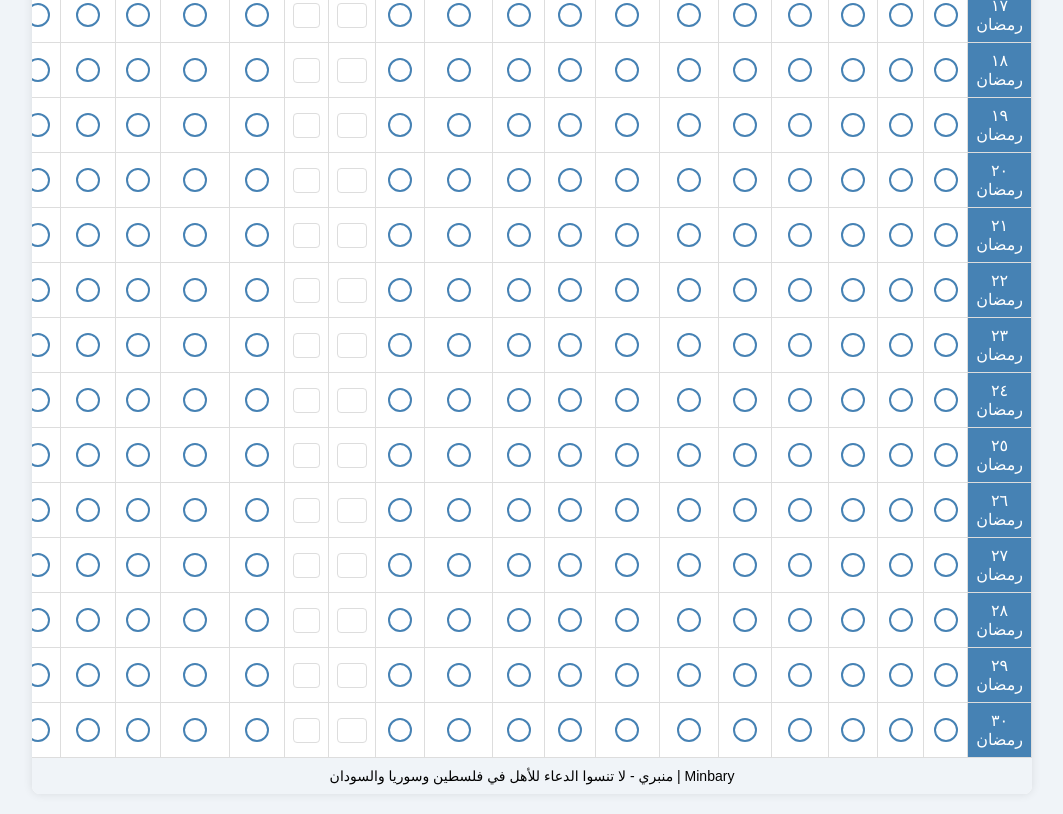
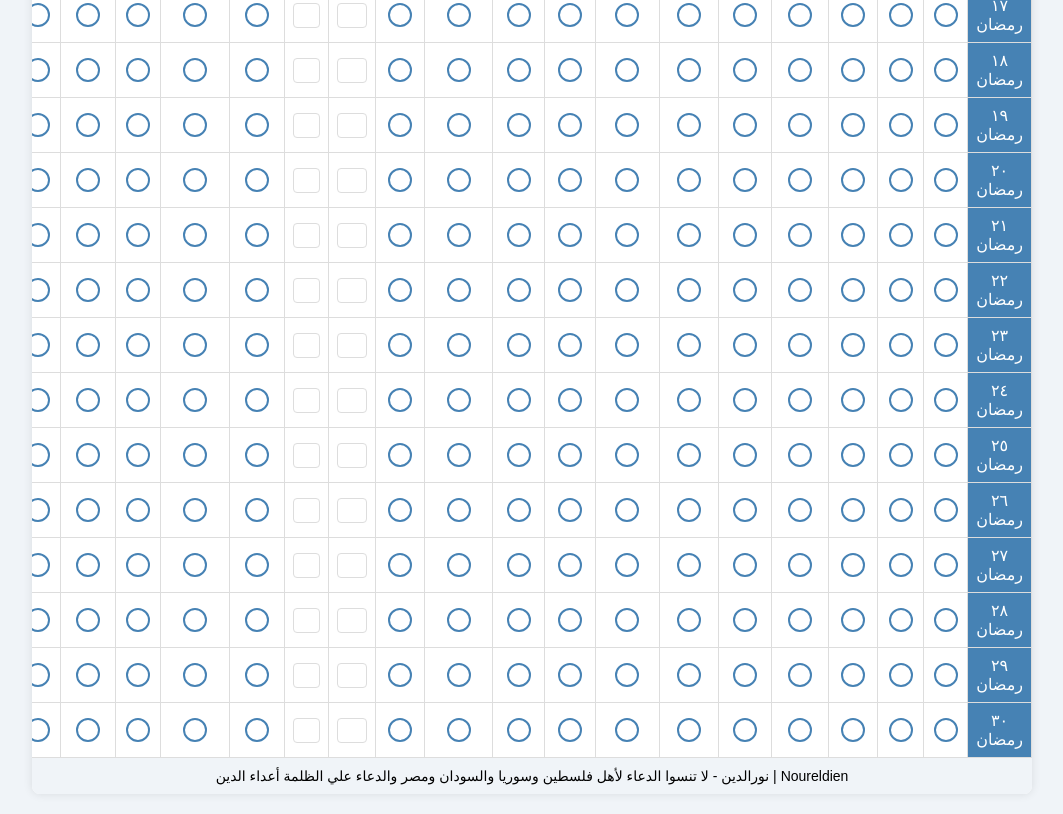
Before and after one commit to NureddinSoltan/Ramadan, a plain HTML site: page index.html in a window 1280 px wide. Shown: the part 1188-2002 px from the top of the page, without its empty margins (108-1171 px from the left). Drawn offline with Linux system fonts and the light colour scheme.

Commit message:
Update the footer

```diff
--- a/index.html
+++ b/index.html
@@ -188,7 +188,7 @@
     </table>
 
     <div class="footer">
-      Minbary | منبري - لا تنسوا الدعاء للأهل في فلسطين وسوريا والسودان
+      Noureldien | نورالدين - لا تنسوا الدعاء لأهل فلسطين وسوريا والسودان ومصر والدعاء علي الظلمة أعداء الدين
     </div>
   </div>
 
```
